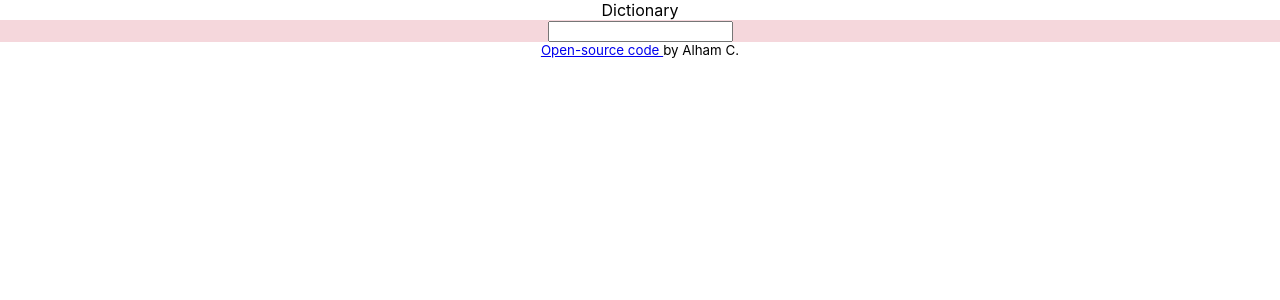
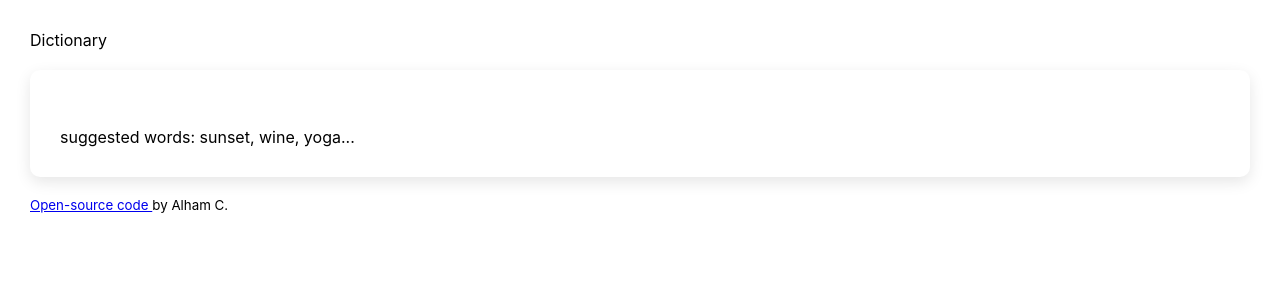
Before and after one commit to ac29/dictionary-project, a React (Create React App) app: page / in a window 1280 px wide. Shown: the top 300 px of the page. Built offline with nearby package versions, Linux system fonts and the light colour scheme; no server answers.

Commit message:
added default search word

```diff
--- a/src/App.css
+++ b/src/App.css
@@ -1,5 +1,5 @@
 .App {
-  text-align: center;
+  padding: 30px;
 }
 
 .App-header {
--- a/src/App.js
+++ b/src/App.js
@@ -8,7 +8,7 @@
       <div className = "container">
         <header>Dictionary</header>
       <main>
-        <Dictionary/>
+        <Dictionary defaultKeyword="sunset"/>
         </main>
       <footer className ="text-centre">
         <a href= "https://github.com/ac29/dictionary-project" rel = "noreferrer" target="_blank">
--- a/src/Dictionary.css
+++ b/src/Dictionary.css
@@ -1,4 +1,19 @@
-.Dictionary {
-  text-align: center;
-  background-color: rgb(245, 215, 220);
+.Dictionary section {
+  background: white;
+  padding: 30px;
+  border-radius: 10px;
+  box-shadow: 0 5px 15px rgb(0 0 0 /10%);
+  margin: 20px 0;
 }
+
+.Dictionary input {
+  width: 50%;
+  padding: 6px 4px;
+  border-radius: 6px;
+  border: 10px;
+}
+
+.Dictionary hint {
+  font-size: 11px;
+  margin-top: 5px;
+}
--- a/src/Dictionary.js
+++ b/src/Dictionary.js
@@ -3,34 +3,58 @@
 import "./Dictionary.css";
 import Results from "./Results";
 
-export default function Dictionary (){
-let [keyword, setkeyword]= useState ("");
+export default function Dictionary (props){
+let [keyword, setkeyword]= useState (props.defaultKeyword);
 let [results, setResults]= useState (null);
+let [loaded, setLoaded]=useState (false);
 
 function handleResponse(response) {
     setResults (response.data[0]);
     console.log (response.data[0]);
 }
 
-function search(event){
-    event.preventDefault();
-//api documentation:https://dictionaryapi.dev
+function search (){
+  //api documentation:https://dictionaryapi.dev
     let apiUrl=`https://api.dictionaryapi.dev/api/v2/entries/en_US/${keyword}`;
     axios.get(apiUrl).then(handleResponse);
+
 }
 
+function handleSubmit(event){
+    event.preventDefault();
+    search();
+
+}
 
 
 function handleKeywordChange (event){
      setkeyword(event.target.value);
 }
 
-    return (
+function load(){
+    setLoaded (true);
+    search();
+
+}
+
+if (loaded){
+return (
         <div className = "Dictionary">
-            <form onSubmit={search}>
+            <section>
+            <form onSubmit={handleSubmit}>
                 <input type = "search" onChange = {handleKeywordChange}/>
             </form>
+            <div className=
+            "hint">
+               suggested words: sunset, wine, yoga...
+            </div>
+            </section>
             <Results results = {results}/>
         </div>
         );
+} else {
+
+} load();
+return "loading...";
+
 }
--- /dev/null
+++ b/src/Results.css
@@ -0,0 +1,5 @@
+.Results h2 {
+  font-size: 20px;
+  font-weight: bold;
+  line-height: 1.5;
+}
--- a/src/Results.js
+++ b/src/Results.js
@@ -6,16 +6,18 @@
 if (props.results) {
     return (
         <div className = "Results">
+            <section>
             <h2>
                 {props.results.word}
             </h2>
             {props.results.phonetics.map(function(phonetic,index){
                 return (
-                    <div key={index}>
+                    <section key={index}>
                         <Phonetic phonetic = {phonetic} />
-                    </div>
+                    </section>
                 );
             })}
+            </section>
             {props.results.meanings.map(function (meaning,index) {
                 return (
                     <div key={index}>
```
